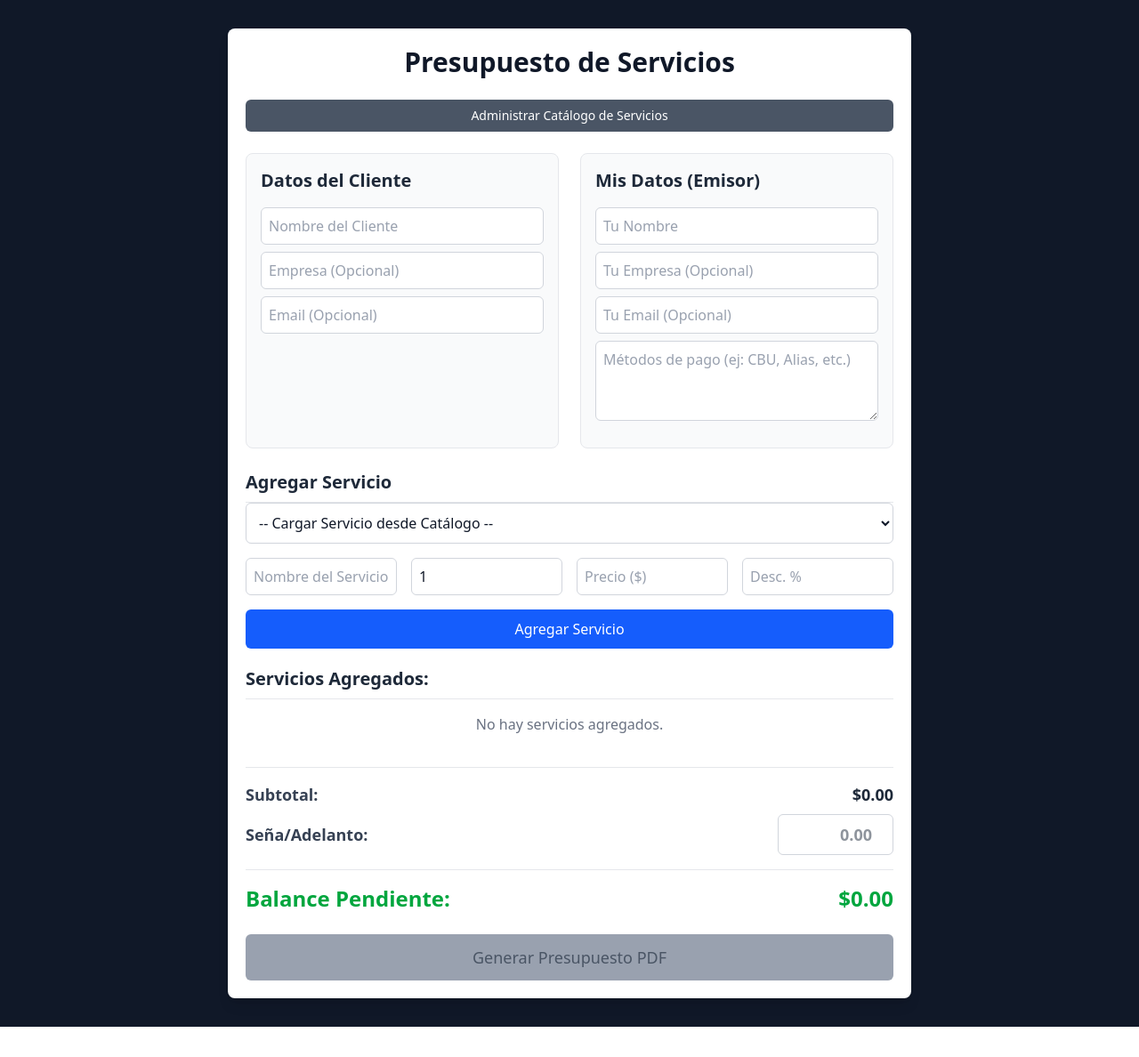
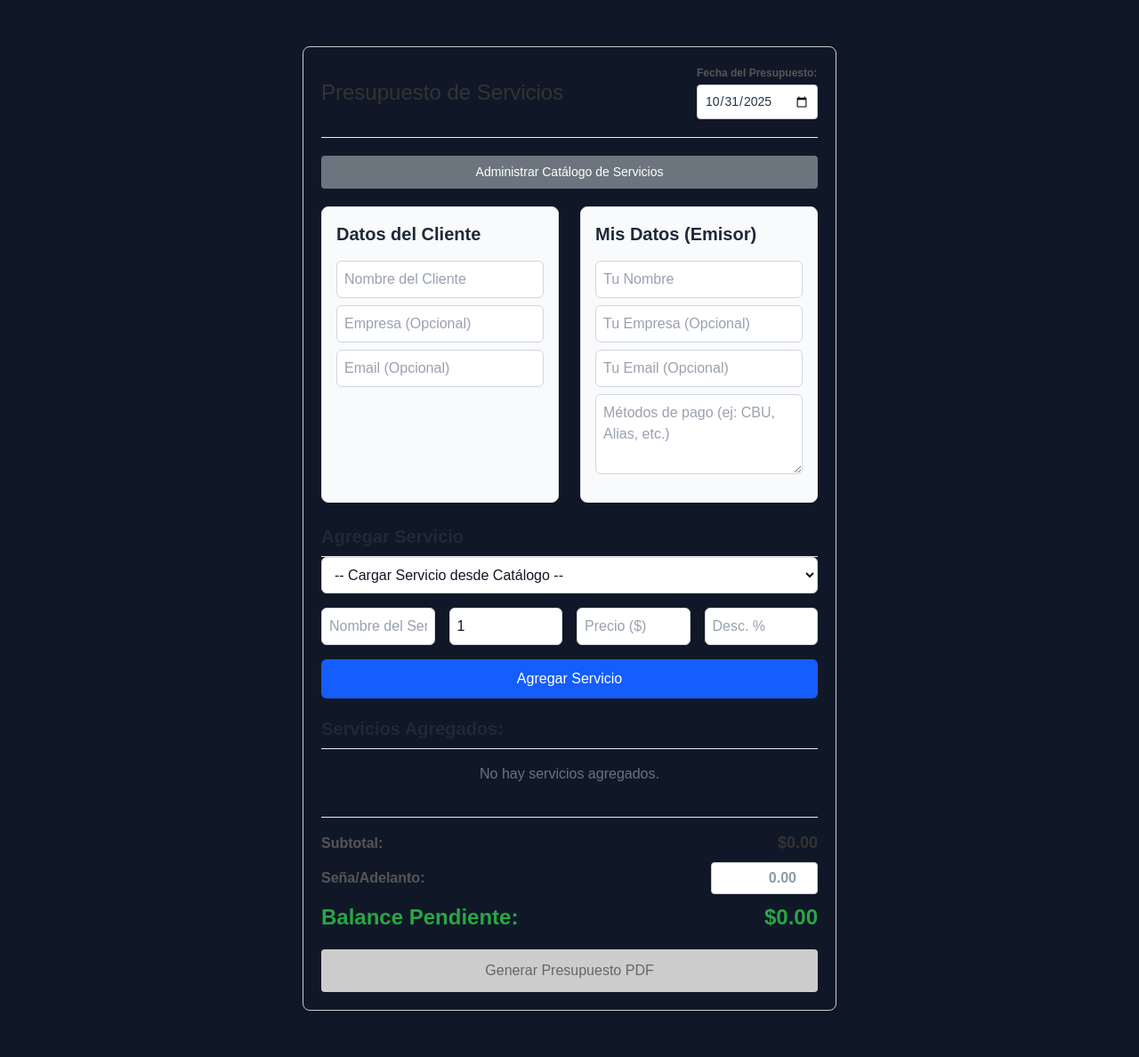
Before and after one commit to Dybalux/calculadoradeservicios, a React (Vite) app: page / in a window 1280 px wide. Shown: the whole page at 89% size. Before the commit the page ends 1154 px from the top, so only its background shows below. Built offline with nearby package versions, Linux system fonts and the light colour scheme.

Commit message:
Ahora podemos agregar la fecha que querramos

```diff
--- a/src/pages/ServiceCalculator.jsx
+++ b/src/pages/ServiceCalculator.jsx
@@ -1,5 +1,3 @@
-// src/pages/ServiceCalculator.jsx
-
 import React, { useState } from 'react';
 import jsPDF from 'jspdf';
 import autoTable from 'jspdf-autotable';
@@ -9,22 +7,51 @@ import CatalogManagerModal from '../components/CatalogManagerModal';
 import ServiceList from '../components/ServiceList';
 import QuoteDataForms from '../components/QuoteDataForms';
 import AddServiceForm from '../components/AddServiceForm';
-import ConfirmModal from '../components/ConfirmModal'; // Importamos el modal de confirmación
+import ConfirmModal from '../components/ConfirmModal'; // <--- ¡Asegúrate de que este import esté!
 
 // Importar Lógica (Hooks)
 import { useCatalogManager } from '../hooks/useCatalogManager';
 import { useServiceManager } from '../hooks/useServiceManager';
 import { useQuoteData } from '../hooks/useQuoteData';
 
-// Importamos el logo
-import companyLogo from '../assets/LogoAhijuna.png'; // Asegúrate que tu logo esté en /assets/
+import companyLogo from '../assets/LogoAhijuna.png';
+
+// --- NUEVA FUNCIÓN HELPER (fuera del componente) ---
+// Para obtener la fecha de hoy en formato YYYY-MM-DD (que usa el input)
+const getTodayDateString = () => {
+    const today = new Date();
+    const year = today.getFullYear();
+    const month = String(today.getMonth() + 1).padStart(2, '0'); // Los meses son de 0-11
+    const day = String(today.getDate()).padStart(2, '0');
+    return `${year}-${month}-${day}`;
+};
+
+// --- NUEVA FUNCIÓN HELPER (fuera del componente) ---
+// Para formatear YYYY-MM-DD a DD/MM/YYYY para el PDF
+const formatDateForPDF = (dateString) => {
+    if (!dateString) return new Date().toLocaleDateString();
+    try {
+        const [year, month, day] = dateString.split('-');
+        return `${day}/${month}/${year}`;
+    } catch (e) {
+        console.error("Error al formatear fecha, usando valor original", e);
+        return dateString; // Devuelve la fecha tal cual si falla
+    }
+};
+
 
 function ServiceCalculator() {
 
     // --- LÓGICA / ESTADO ---
-    // (Toda la lógica de Hooks no cambia)
+
     const { clientData, issuerData, handleClientChange, handleIssuerChange } = useQuoteData();
-    const { catalogServices, modalState, confirmModalState, catalogActions } = useCatalogManager();
+    const {
+        catalogServices,
+        modalState,
+        confirmModalState,
+        catalogActions
+    } = useCatalogManager();
+
     const {
         services,
         total: subtotal,
@@ -33,17 +60,21 @@ function ServiceCalculator() {
         setEditForm,
         actions: serviceActions
     } = useServiceManager();
+
     const [newServiceForm, setNewServiceForm] = useState({
         name: '',
         price: '',
         quantity: 1,
         discount: ''
     });
+
     const [advancePayment, setAdvancePayment] = useState('');
 
+    // --- NUEVO ESTADO para la fecha ---
+    const [quoteDate, setQuoteDate] = useState(getTodayDateString());
 
     // --- Handlers (Funciones "puente") ---
-    // (Todas las funciones handle... no cambian)
+    // (No hay cambios en los handlers)
     const handleNewServiceFormChange = (e) => {
         const { name, value } = e.target;
         setNewServiceForm(prev => ({ ...prev, [name]: value }));
@@ -71,9 +102,13 @@ function ServiceCalculator() {
             });
         }
     };
+
+    // --- handleGeneratePDF MODIFICADO ---
     const handleGeneratePDF = () => {
         const doc = new jsPDF();
-        doc.addImage(companyLogo, 'SVG', 14, 15, 30, 30);
+
+        doc.addImage(companyLogo, 'PNG', 14, 15, 30, 30); // <- Cambié 'SVG' a 'PNG' (asumiendo por el nombre del archivo)
+
         doc.setFontSize(10);
         doc.setFont('helvetica', 'bold');
         doc.text('DE:', 14, 60);
@@ -87,12 +122,16 @@ function ServiceCalculator() {
         doc.text(clientData.name || '(Nombre Cliente)', 105, 66);
         doc.text(clientData.company || '(Empresa Cliente)', 105, 72);
         doc.text(clientData.email || '(Email Cliente)', 105, 78);
+
         doc.setFontSize(18);
         doc.setFont('helvetica', 'bold');
         doc.text('Presupuesto de Servicios', 105, 95, { align: 'center' });
         doc.setFontSize(11);
         doc.setFont('helvetica', 'normal');
-        doc.text(`Fecha: ${new Date().toLocaleDateString()}`, 105, 101, { align: 'center' });
+
+        // --- CAMBIO AQUÍ: Usamos la fecha del estado ---
+        doc.text(`Fecha: ${formatDateForPDF(quoteDate)}`, 105, 101, { align: 'center' });
+
         const tableColumn = ["Servicio", "Cant.", "P. Unit. ($)", "Desc. %", "Subtotal ($)"];
         const tableRows = [];
         services.forEach(service => {
@@ -113,18 +152,23 @@ function ServiceCalculator() {
             body: tableRows,
             startY: 110
         });
+
         const finalY = doc.lastAutoTable.finalY;
         const advanceAmountPDF = parseFloat(advancePayment) || 0;
         const remainingBalancePDF = subtotal - advanceAmountPDF;
+
         doc.setFontSize(12);
         doc.setFont('helvetica', 'normal');
         doc.text(`Subtotal: $${subtotal.toFixed(2)}`, 196, finalY + 15, { align: 'right' });
+
         if (advanceAmountPDF > 0) {
             doc.text(`Seña: -$${advanceAmountPDF.toFixed(2)}`, 196, finalY + 22, { align: 'right' });
         }
+
         doc.setFontSize(14);
         doc.setFont('helvetica', 'bold');
         doc.text(`Balance Pendiente: $${remainingBalancePDF.toFixed(2)}`, 196, finalY + 30, { align: 'right' });
+
         if (issuerData.paymentMethods) {
             doc.setFontSize(11);
             doc.setFont('helvetica', 'bold');
@@ -133,20 +177,136 @@ function ServiceCalculator() {
             const paymentLines = doc.splitTextToSize(issuerData.paymentMethods, 180);
             doc.text(paymentLines, 14, finalY + 46);
         }
+
         doc.save('presupuesto-servicios.pdf');
     };
 
     // --- Estilos ---
-    // ¡BORRAMOS EL OBJETO 'styles' GIGANTE!
-    // Usaremos Tailwind directamente.
+    // --- CAMBIO: Añadimos estilos para el input de fecha ---
+    const styles = {
+        calculatorContainer: {
+            fontFamily: 'Arial, sans-serif',
+            width: '600px',
+            margin: '20px auto',
+            padding: '20px',
+            border: '1px solid #ccc',
+            borderRadius: '8px',
+            boxShadow: '0 2px 5px rgba(0,0,0,0.1)',
+        },
+
+        // --- NUEVOS ESTILOS AQUÍ ---
+        headerContainer: {
+            display: 'flex',
+            justifyContent: 'space-between',
+            alignItems: 'center',
+            marginBottom: '20px',
+            paddingBottom: '20px',
+            borderBottom: '1px solid #eee',
+        },
+        headerTitle: {
+            margin: 0, // Quitamos el margen por defecto de h2
+            fontSize: '24px',
+            color: '#333' // Aseguramos color de texto
+        },
+        dateInputGroup: {
+            display: 'flex',
+            flexDirection: 'column',
+        },
+        dateLabel: {
+            fontSize: '12px',
+            color: '#555',
+            marginBottom: '4px',
+            fontWeight: 'bold',
+        },
+        dateInput: {
+            padding: '8px',
+            border: '1px solid #ccc',
+            borderRadius: '4px',
+            fontSize: '14px',
+            color: '#213547',
+            backgroundColor: '#ffffff',
+        },
+        // --- FIN DE NUEVOS ESTILOS ---
+
+        summarySection: {
+            marginTop: '20px',
+            borderTop: '1px solid #eee',
+            paddingTop: '15px',
+        },
+        summaryRow: {
+            display: 'flex',
+            justifyContent: 'space-between',
+            alignItems: 'center',
+            marginBottom: '8px',
+        },
+        summaryLabel: {
+            fontSize: '16px',
+            fontWeight: 'bold',
+            color: '#555',
+        },
+        summaryAmount: {
+            fontSize: '18px',
+            fontWeight: 'bold',
+            color: '#333',
+        },
+        advanceInput: {
+            fontSize: '16px',
+            fontWeight: 'bold',
+            padding: '5px 8px',
+            border: '1px solid #ccc',
+            borderRadius: '4px',
+            width: '120px',
+            textAlign: 'right',
+            backgroundColor: '#ffffff',
+            color: '#213547',
+        },
+        finalBalance: {
+            fontSize: '24px',
+            fontWeight: 'bold',
+            color: '#28a745',
+        },
+        pdfButton: {
+            width: '100%',
+            padding: '12px',
+            backgroundColor: '#17a2b8',
+            color: 'white',
+            border: 'none',
+            borderRadius: '4px',
+            cursor: 'pointer',
+            fontSize: '16px',
+            marginTop: '10px',
+        },
+        pdfButtonDisabled: {
+            width: '100%',
+            padding: '12px',
+            backgroundColor: '#ccc',
+            color: '#666',
+            border: 'none',
+            borderRadius: '4px',
+            cursor: 'not-allowed',
+            fontSize: '16px',
+            marginTop: '10px',
+        },
+        catalogToggleButton: {
+            width: '100%',
+            padding: '8px',
+            backgroundColor: '#6c757d',
+            color: 'white',
+            border: 'none',
+            borderRadius: '4px',
+            cursor: 'pointer',
+            fontSize: '14px',
+            marginBottom: '20px',
+        },
+    };
 
     // --- Cálculos de Totales ---
     const advanceAmount = parseFloat(advancePayment) || 0;
     const remainingBalance = subtotal - advanceAmount;
 
-    // --- RENDERIZADO (con Tailwind y Responsivo) ---
+    // --- RENDERIZADO ---
     return (
-        <div className="font-sans w-full max-w-3xl mx-auto p-5 rounded-lg shadow-lg bg-white text-gray-900">
+        <div style={styles.calculatorContainer}>
 
             <CatalogManagerModal
                 show={modalState.show}
@@ -170,12 +330,25 @@ function ServiceCalculator() {
                 onCancel={catalogActions.cancelDelete}
             />
 
-            <h2 className="text-3xl font-bold text-center mb-6">Presupuesto de Servicios</h2>
+            {/* --- CAMBIO: Título y Fecha ahora en un div --- */}
+            <div style={styles.headerContainer}>
+                <h2 style={styles.headerTitle}>Presupuesto de Servicios</h2>
+                <div style={styles.dateInputGroup}>
+                    <label htmlFor="quoteDate" style={styles.dateLabel}>
+                        Fecha del Presupuesto:
+                    </label>
+                    <input
+                        id="quoteDate"
+                        type="date"
+                        value={quoteDate}
+                        onChange={(e) => setQuoteDate(e.target.value)}
+                        style={styles.dateInput}
+                    />
+                </div>
+            </div>
+            {/* --- Fin del cambio --- */}
 
-            <button
-                onClick={catalogActions.toggleModal}
-                className="w-full p-2 bg-gray-600 text-white rounded-md cursor-pointer text-sm mb-6 hover:bg-gray-700 transition-colors"
-            >
+            <button onClick={catalogActions.toggleModal} style={styles.catalogToggleButton}>
                 Administrar Catálogo de Servicios
             </button>
 
@@ -205,15 +378,14 @@ function ServiceCalculator() {
                 onDeleteService={serviceActions.deleteService}
             />
 
-            {/* Sección de Totales (migrada a Tailwind) */}
-            <div className="mt-5 border-t border-gray-200 pt-4">
-                <div className="flex justify-between items-center mb-2">
-                    <span className="text-lg font-semibold text-gray-700">Subtotal:</span>
-                    <span className="text-lg font-bold text-gray-800">${subtotal.toFixed(2)}</span>
+            {/* (Sección de Totales sin cambios) */}
+            <div style={styles.summarySection}>
+                <div style={styles.summaryRow}>
+                    <span style={styles.summaryLabel}>Subtotal:</span>
+                    <span style={styles.summaryAmount}>${subtotal.toFixed(2)}</span>
                 </div>
-
-                <div className="flex justify-between items-center mb-2">
-                    <label htmlFor="advancePayment" className="text-lg font-semibold text-gray-700">
+                <div style={styles.summaryRow}>
+                    <label htmlFor="advancePayment" style={styles.summaryLabel}>
                         Seña/Adelanto:
                     </label>
                     <input
@@ -224,15 +396,14 @@ function ServiceCalculator() {
                         placeholder="0.00"
                         value={advancePayment}
                         onChange={(e) => setAdvancePayment(e.target.value)}
-                        className="w-[130px] p-2 border border-gray-300 rounded-md text-right font-bold text-lg text-gray-800 bg-white"
+                        style={styles.advanceInput}
                     />
                 </div>
-
-                <div className="flex justify-between items-center mt-4 pt-4 border-t border-gray-200">
-                    <span className="text-2xl font-bold text-green-600">
+                <div style={styles.summaryRow}>
+                    <span style={{...styles.summaryLabel, ...styles.finalBalance}}>
                         Balance Pendiente:
                     </span>
-                    <span className="text-2xl font-bold text-green-600">
+                    <span style={{...styles.summaryAmount, ...styles.finalBalance}}>
                         ${remainingBalance.toFixed(2)}
                     </span>
                 </div>
@@ -240,7 +411,7 @@ function ServiceCalculator() {
 
             <button
                 onClick={handleGeneratePDF}
-                className="w-full p-3 bg-cyan-600 text-white rounded-md cursor-pointer text-lg font-medium mt-6 hover:bg-cyan-700 transition-colors disabled:bg-gray-400 disabled:text-gray-600 disabled:cursor-not-allowed"
+                style={services.length > 0 ? styles.pdfButton : styles.pdfButtonDisabled}
                 disabled={services.length === 0}
             >
                 Generar Presupuesto PDF
```
